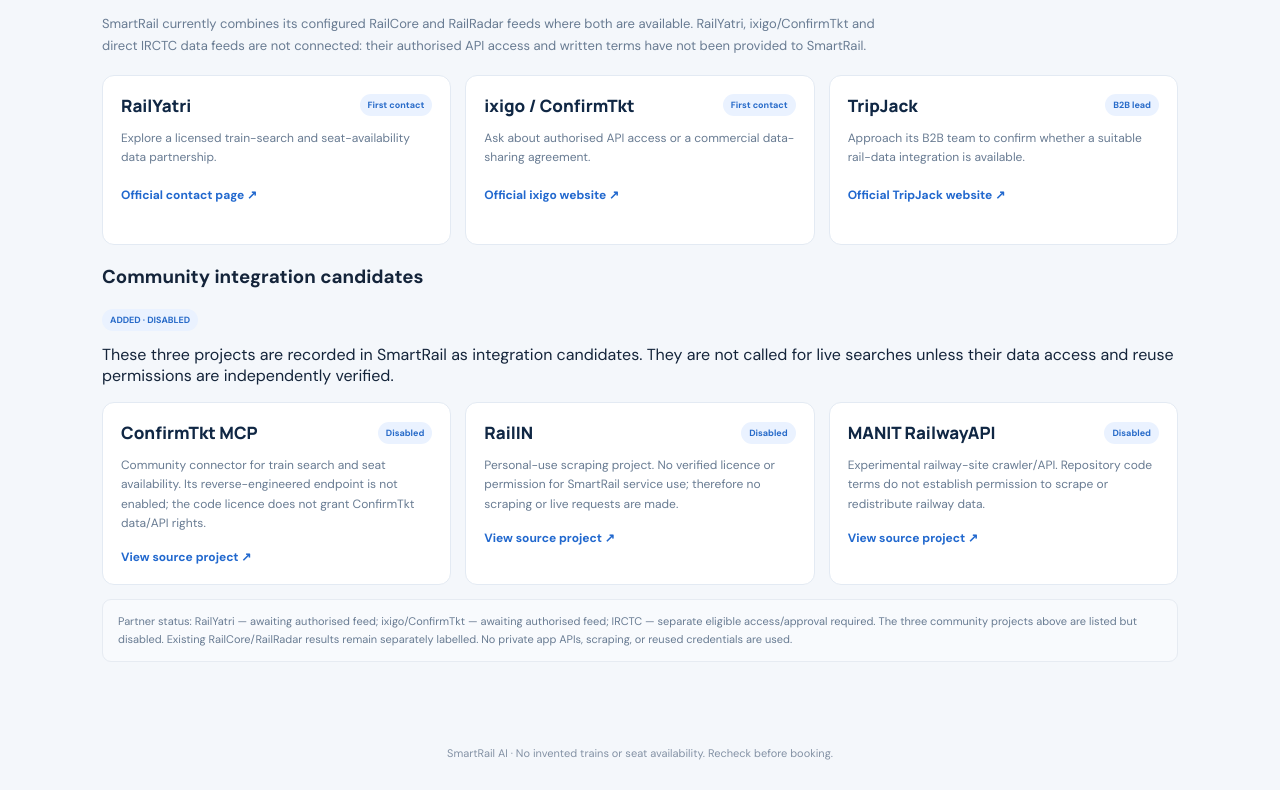
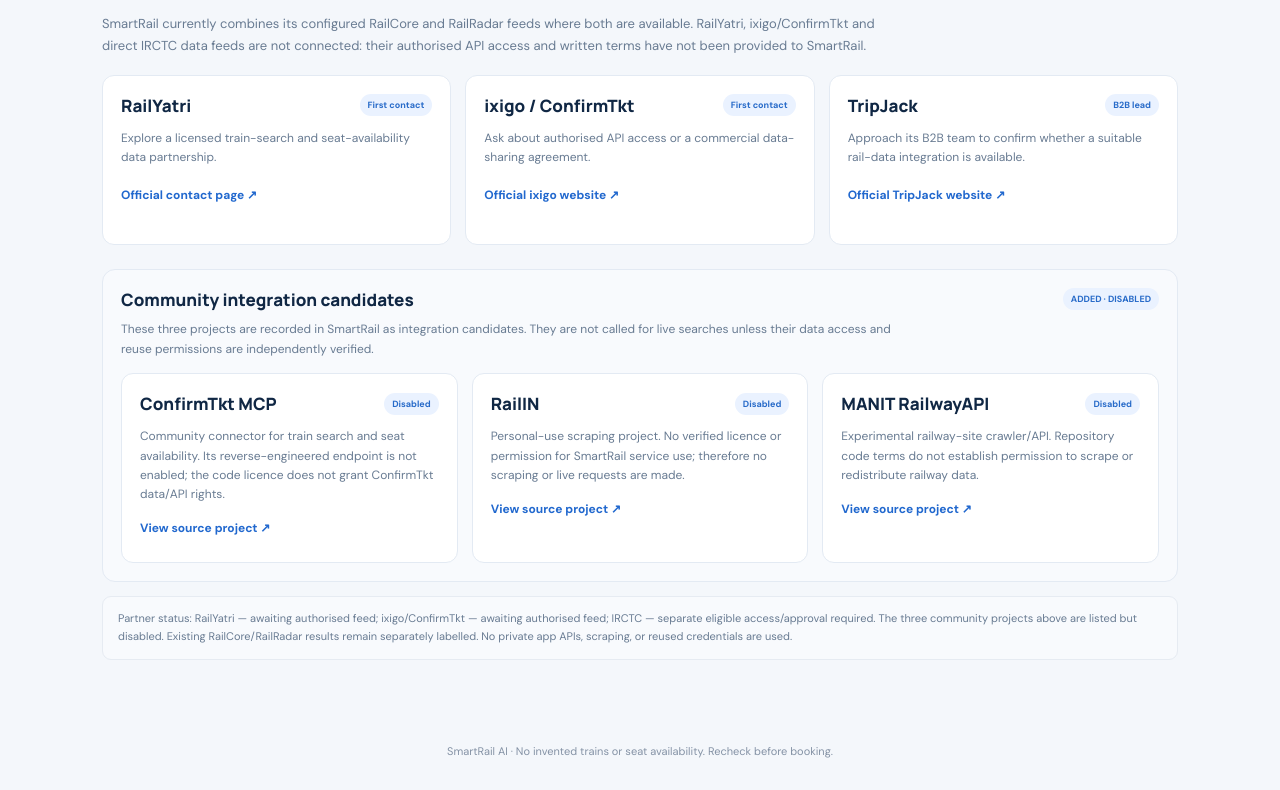
Before and after one commit to shahvrushabh646-wq/smartrail-ai, a React (Vite) app: page / in a window 1280 px wide. Shown: the part 939-1729 px from the top of the page. Built offline with nearby package versions, Linux system fonts and the light colour scheme; no server answers.

Commit message:
Style disabled community provider candidates

```diff
--- a/src/styles.css
+++ b/src/styles.css
@@ -46,3 +46,11 @@
 .partner-card a:hover{text-decoration:underline}
 .partner-disclaimer{margin-top:14px;padding:13px 15px;border:1px solid #e6ebf2;border-radius:9px;background:#f8fafd;color:#687b92;font-size:11px;line-height:1.6}
 @media(max-width:760px){.partner-grid{grid-template-columns:1fr}.partner-card p{min-height:0}}
+
+/* Community provider candidates — listed for transparency, not live integrations. */
+.community-sources{margin-top:24px;padding:18px;background:#f8fafd;border:1px solid #e3eaf3;border-radius:13px}
+.community-heading{display:flex;align-items:center;justify-content:space-between;gap:12px}
+.community-heading h3{margin:0;color:#102744;font:800 17px Manrope,sans-serif}
+.community-intro{max-width:780px;color:#687b92;font-size:12px;line-height:1.65;margin:9px 0 14px}
+.community-sources .partner-card{min-height:190px}
+@media(max-width:760px){.community-sources{padding:14px}.community-heading{align-items:flex-start;flex-direction:column}}
```
